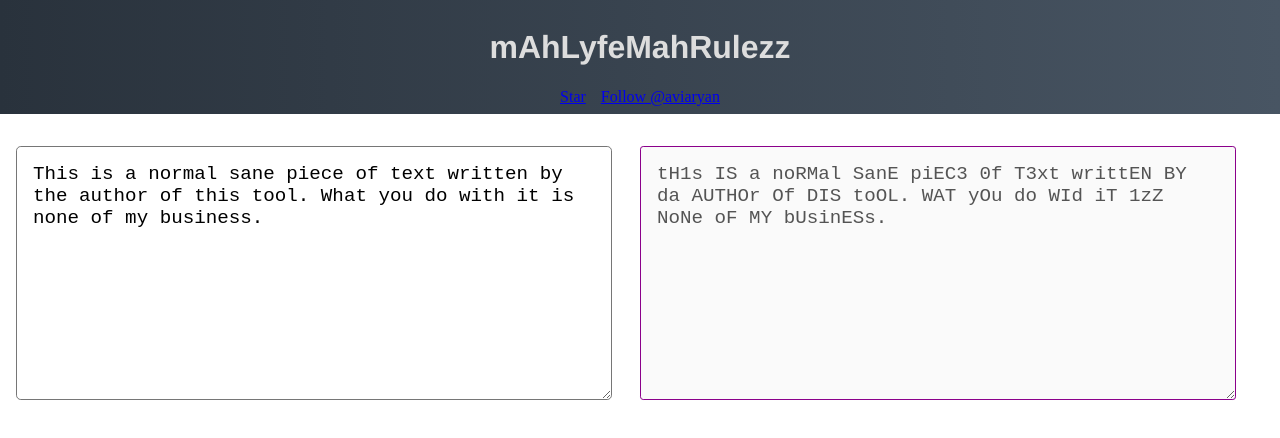
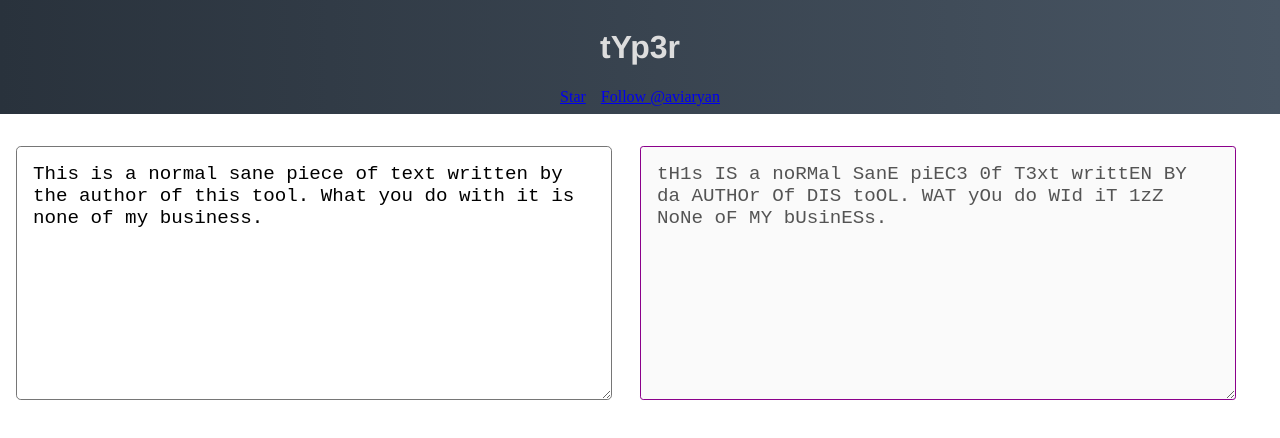
Before and after one commit to aviaryan/tYp3r, a plain HTML site: page index.html in a window 1280 px wide. Drawn offline with nearby package versions, Linux system fonts and the light colour scheme.

Commit message:
change name to tYp3r

```diff
--- a/index.html
+++ b/index.html
@@ -1,7 +1,7 @@
 <!DOCTYPE html>
 <html>
 <head>
-	<title>sUp3r TIp3r: mAhLyfeMahRulezz</title>
+	<title>tYp3r</title>
 	<link rel="stylesheet" type="text/css" href="main.css">
 	<meta name="author" content="Avi Aryan">
 	<link rel="author" href="https://plus.google.com/u/0/+AviAryan/posts">
@@ -11,12 +11,12 @@
 <body>
 
 <div id="header">
-	<h1>mAhLyfeMahRulezz</h1>
+	<h1>tYp3r</h1>
 
 	<center>
 	<div id="buttons-container">
 <!-- Place this tag where you want the button to render. -->
-<a class="github-button" href="https://github.com/aviaryan/mAhLyfeMahRulezz" data-icon="octicon-star" data-count-href="/aviaryan/mAhLyfeMahRulezz/stargazers" data-count-api="/repos/aviaryan/mAhLyfeMahRulezz#stargazers_count" data-count-aria-label="# stargazers on GitHub" aria-label="Star aviaryan/mAhLyfeMahRulezz on GitHub">Star</a>
+<a class="github-button" href="https://github.com/aviaryan/tYp3r" data-icon="octicon-star" data-count-href="/aviaryan/tYp3r/stargazers" data-count-api="/repos/aviaryan/tYp3r#stargazers_count" data-count-aria-label="# stargazers on GitHub" aria-label="Star aviaryan/tYp3r on GitHub">Star</a>
 
 <span style="width: 15px;"></span>
 
```
Also changed, not shown: 1 other file.
